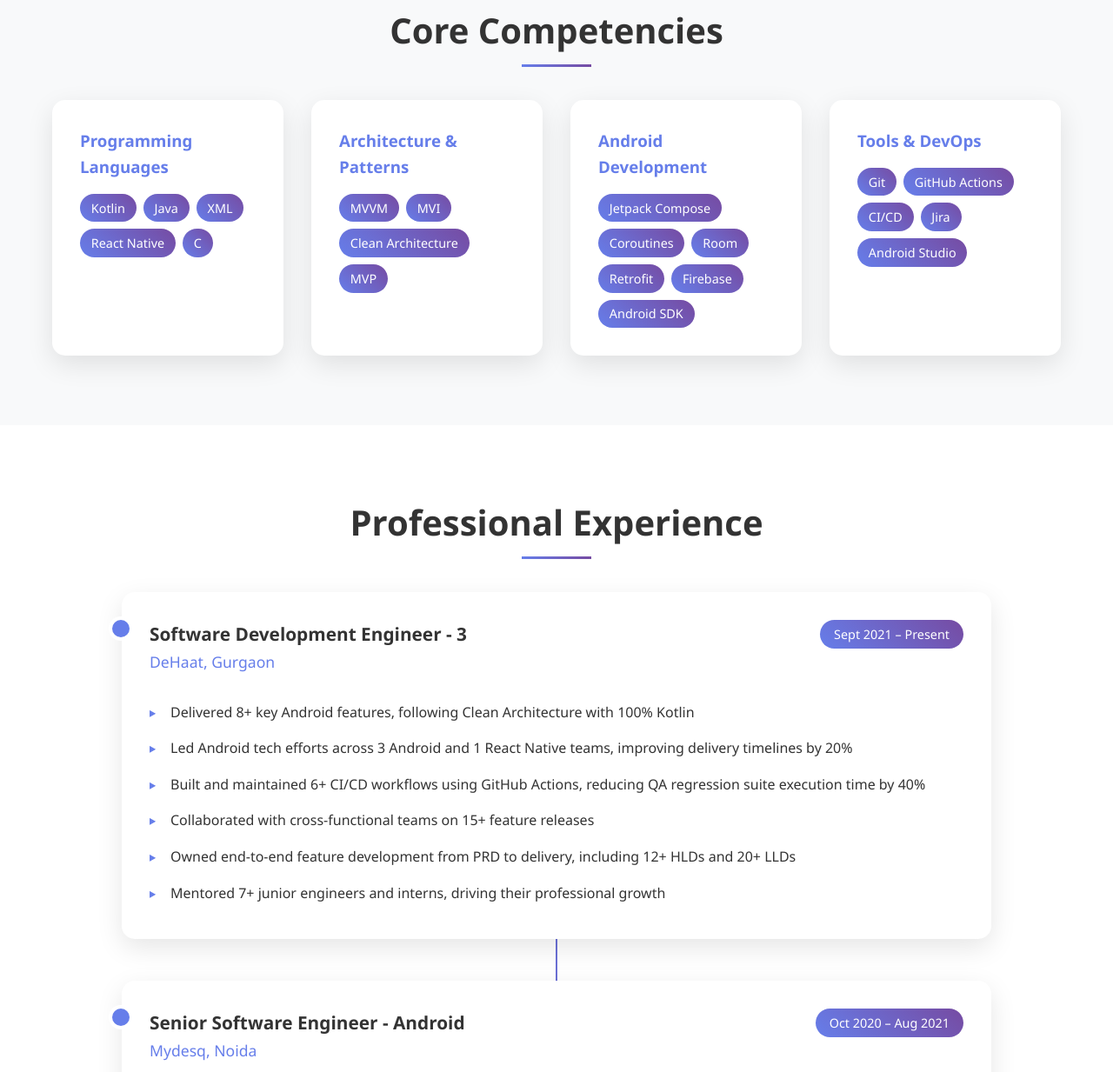
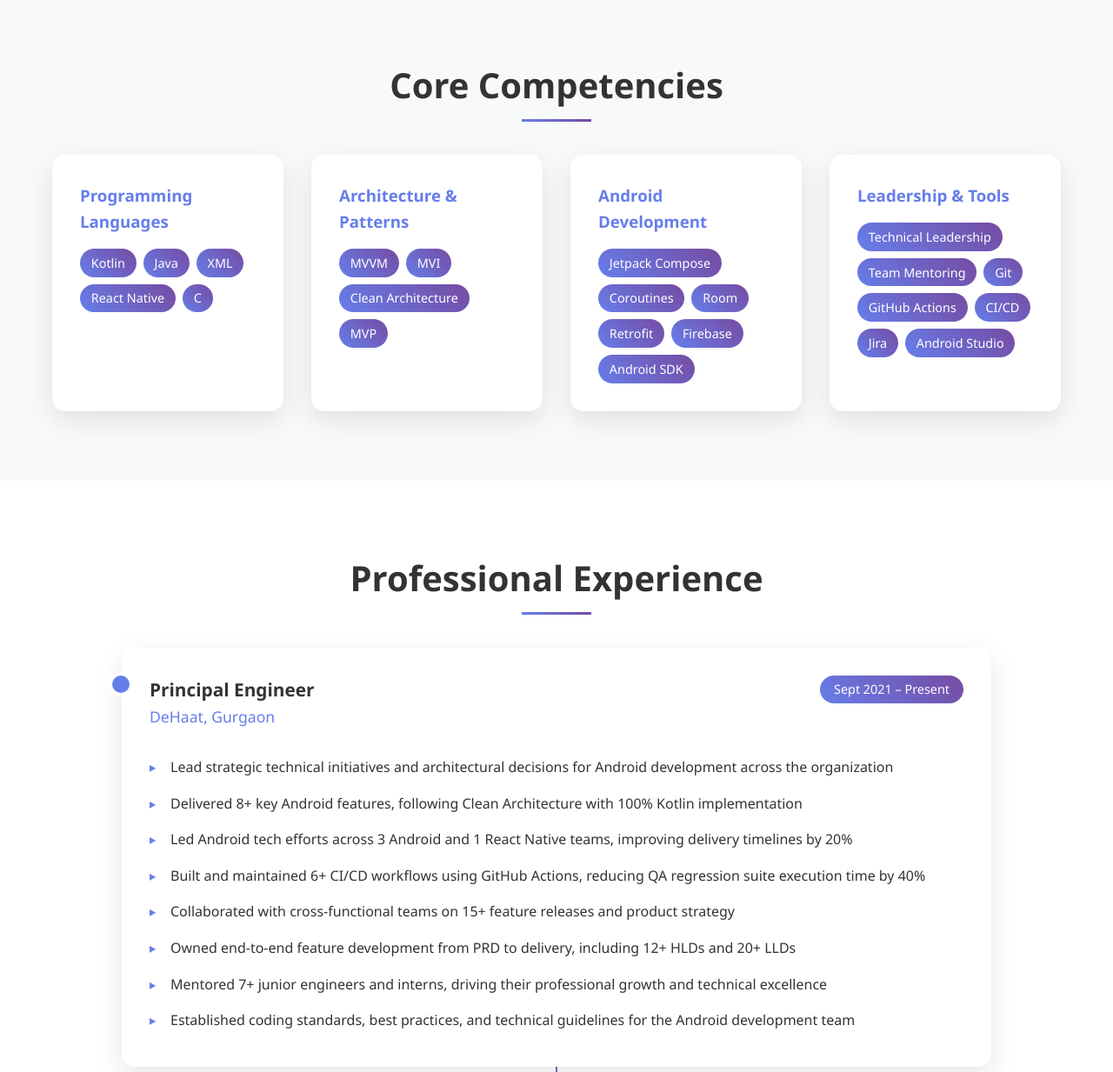
Before and after one commit to amantheshooter/journey-so-far, a plain HTML site: page index.html in a window 1280 px wide. Shown: the part 925-2158 px from the top of the page at 87% size. Drawn offline with Linux system fonts and the light colour scheme.

Commit message:
Update index.html

```diff
--- a/index.html
+++ b/index.html
@@ -3,7 +3,7 @@
 <head>
     <meta charset="UTF-8">
     <meta name="viewport" content="width=device-width, initial-scale=1.0">
-    <title>Aman Gupta - Android Developer Portfolio</title>
+    <title>Aman Gupta - Principal Engineer Portfolio</title>
     <style>
         * {
             margin: 0;
@@ -435,7 +435,7 @@
     <section id="home" class="hero">
         <div class="container">
             <h1>Aman Gupta</h1>
-            <p class="subtitle">Software Development Engineer - 3 | Android Developer</p>
+            <p class="subtitle">Principal Engineer | Android Development Leader</p>
             <div class="contact-info">
                 <div class="contact-item">📱 +91-9911938378</div>
                 <div class="contact-item">📧 amanguptacs11@gmail.com</div>
@@ -448,7 +448,7 @@
         <div class="container">
             <h2 class="section-title">About Me</h2>
             <div class="summary">
-                <p>Results-driven Android Developer with 9 years of experience designing and developing scalable, high-performance mobile applications across AgriTech, FinTech, and E-commerce industries. Expert in Kotlin, Jetpack Compose, MVVM, Clean Architecture, and Android SDK. Proven track record in leading teams, mentoring junior engineers, and delivering impactful features. Skilled in CI/CD, Firebase, Retrofit, Git, Jira, and Agile methodologies.</p>
+                <p>Seasoned Principal Engineer with 10 years of experience architecting and leading the development of scalable, high-performance mobile applications across AgriTech, FinTech, and E-commerce industries. Expert in Kotlin, Jetpack Compose, MVVM, Clean Architecture, and Android SDK. Proven track record in leading engineering teams, mentoring developers, and driving technical excellence across multiple product lines. Skilled in CI/CD, Firebase, Retrofit, Git, Jira, and Agile methodologies with a focus on strategic technical leadership and architectural decision-making.</p>
             </div>
         </div>
     </section>
@@ -488,8 +488,10 @@
                     </div>
                 </div>
                 <div class="skill-category">
-                    <h3>Tools & DevOps</h3>
+                    <h3>Leadership & Tools</h3>
                     <div class="skill-tags">
+                        <span class="skill-tag">Technical Leadership</span>
+                        <span class="skill-tag">Team Mentoring</span>
                         <span class="skill-tag">Git</span>
                         <span class="skill-tag">GitHub Actions</span>
                         <span class="skill-tag">CI/CD</span>
@@ -508,18 +510,20 @@
                 <div class="experience-item">
                     <div class="experience-header">
                         <div>
-                            <div class="experience-title">Software Development Engineer - 3</div>
+                            <div class="experience-title">Principal Engineer</div>
                             <div class="experience-company">DeHaat, Gurgaon</div>
                         </div>
                         <div class="experience-duration">Sept 2021 – Present</div>
                     </div>
                     <ul class="experience-achievements">
-                        <li>Delivered 8+ key Android features, following Clean Architecture with 100% Kotlin</li>
+                        <li>Lead strategic technical initiatives and architectural decisions for Android development across the organization</li>
+                        <li>Delivered 8+ key Android features, following Clean Architecture with 100% Kotlin implementation</li>
                         <li>Led Android tech efforts across 3 Android and 1 React Native teams, improving delivery timelines by 20%</li>
                         <li>Built and maintained 6+ CI/CD workflows using GitHub Actions, reducing QA regression suite execution time by 40%</li>
-                        <li>Collaborated with cross-functional teams on 15+ feature releases</li>
+                        <li>Collaborated with cross-functional teams on 15+ feature releases and product strategy</li>
                         <li>Owned end-to-end feature development from PRD to delivery, including 12+ HLDs and 20+ LLDs</li>
-                        <li>Mentored 7+ junior engineers and interns, driving their professional growth</li>
+                        <li>Mentored 7+ junior engineers and interns, driving their professional growth and technical excellence</li>
+                        <li>Established coding standards, best practices, and technical guidelines for the Android development team</li>
                     </ul>
                 </div>
 
```
